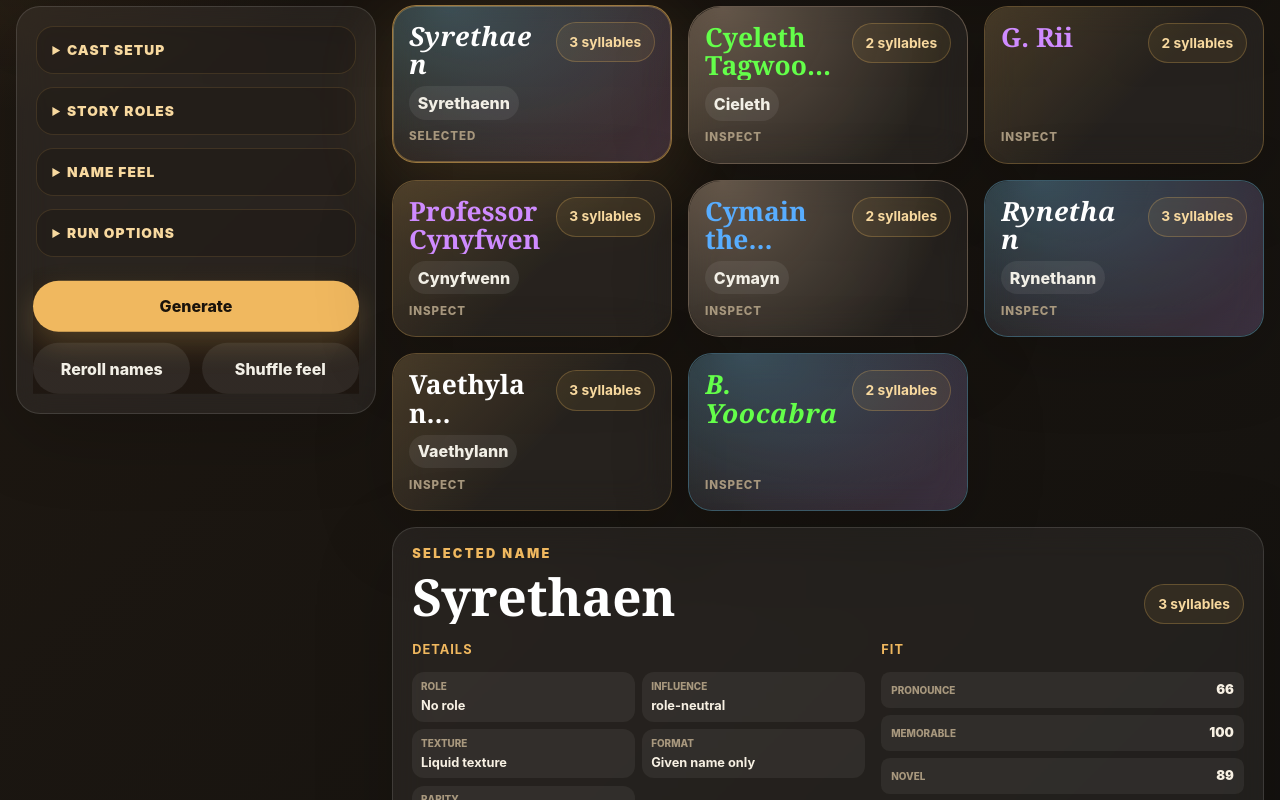
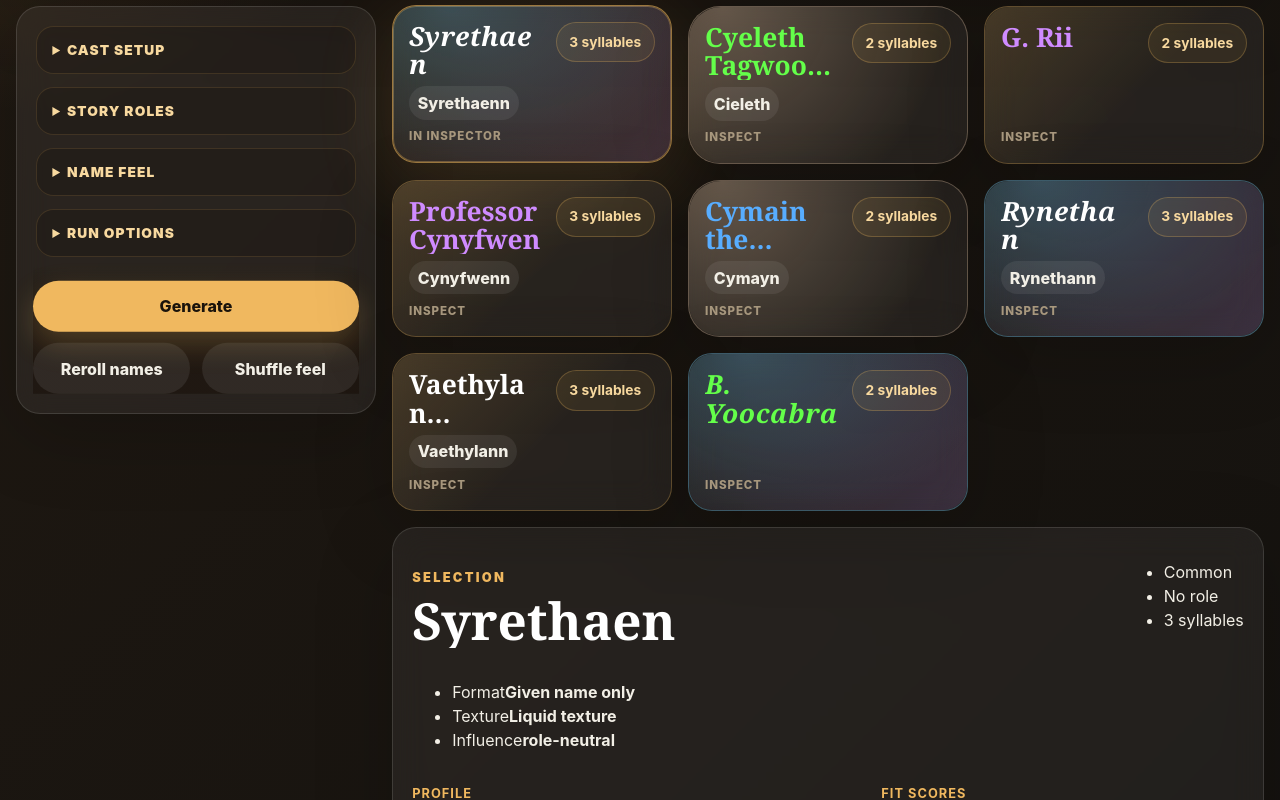
Before and after one commit to jaahay/name-forge, a React (Vite) app: page / in a window 1280 px wide. Shown: the part 400-1200 px from the top of the page. Built offline with nearby package versions, Linux system fonts and the light colour scheme.

Commit message:
Polish selected name inspector hierarchy

```diff
--- a/src/ui/NameCard.tsx
+++ b/src/ui/NameCard.tsx
@@ -64,17 +64,27 @@ export function NameInspector({ name }: NameInspectorProps) {
 
   return (
     <aside className="selected-name-panel panel" aria-labelledby="selected-name-heading">
-      <div className="selected-name-heading">
+      <header className="selected-name-heading">
         <div>
-          <p className="eyebrow">Selected name</p>
+          <p className="eyebrow">Selection</p>
           <h2 id="selected-name-heading" className={`name-card-title ${rarity.className}`}>{name.name}</h2>
         </div>
-        <span>{name.silhouette.syllableCount} syllables</span>
-      </div>
+        <ul className="selected-name-chips" aria-label="Selected name snapshot">
+          <li>{rarity.label}</li>
+          <li>{roleLabel}</li>
+          <li>{name.silhouette.syllableCount} syllables</li>
+        </ul>
+      </header>
+
+      <ul className="inspector-summary" aria-label={`${name.name} summary`}>
+        <li><span>Format</span><strong>{formatLabel}</strong></li>
+        <li><span>Texture</span><strong>{textureLabel}</strong></li>
+        <li><span>Influence</span><strong>{roleInfluenceLabel}</strong></li>
+      </ul>
 
       <div className="name-detail-grid" aria-label={`Selected details for ${name.name}`}>
-        <section className="detail-block" aria-label={`${name.name} details`}>
-          <h3>Details</h3>
+        <section className="detail-block primary-detail" aria-label={`${name.name} profile`}>
+          <h3>Profile</h3>
           <ul className="metadata compact-metadata detail-metadata">
             <li><span>Role</span><strong>{roleLabel}</strong></li>
             <li><span>Influence</span><strong>{roleInfluenceLabel}</strong></li>
@@ -85,7 +95,7 @@ export function NameInspector({ name }: NameInspectorProps) {
         </section>
 
         <section className="detail-block" aria-label={`${name.name} fit score breakdown`}>
-          <h3>Fit</h3>
+          <h3>Fit scores</h3>
           <dl className="score-list detail-score-list">
             {scorePresentation.map((score) => <div key={`${name.id}-${score.key}`}><dt>{score.label}</dt><dd>{formatScore(name.scores[score.key])}</dd></div>)}
           </dl>
@@ -93,7 +103,7 @@ export function NameInspector({ name }: NameInspectorProps) {
 
         {identity ? (
           <section className="detail-block">
-            <h3>Name parts</h3>
+            <h3>Construction</h3>
             <ul className="variants detail-variants">
               {identity.parts.map((part) => <li key={part.id}><span>{part.value}</span><em>{part.role}</em></li>)}
             </ul>
@@ -124,7 +134,7 @@ export function NameCard({ name, isSelected, onSelect }: NameCardProps) {
         onClick={() => onSelect(name.id)}
       >
         <NameCardHeader name={name} />
-        <span className="collapse-cue">{isSelected ? 'Selected' : 'Inspect'}</span>
+        <span className="collapse-cue">{isSelected ? 'In inspector' : 'Inspect'}</span>
       </button>
     </article>
   );
```
